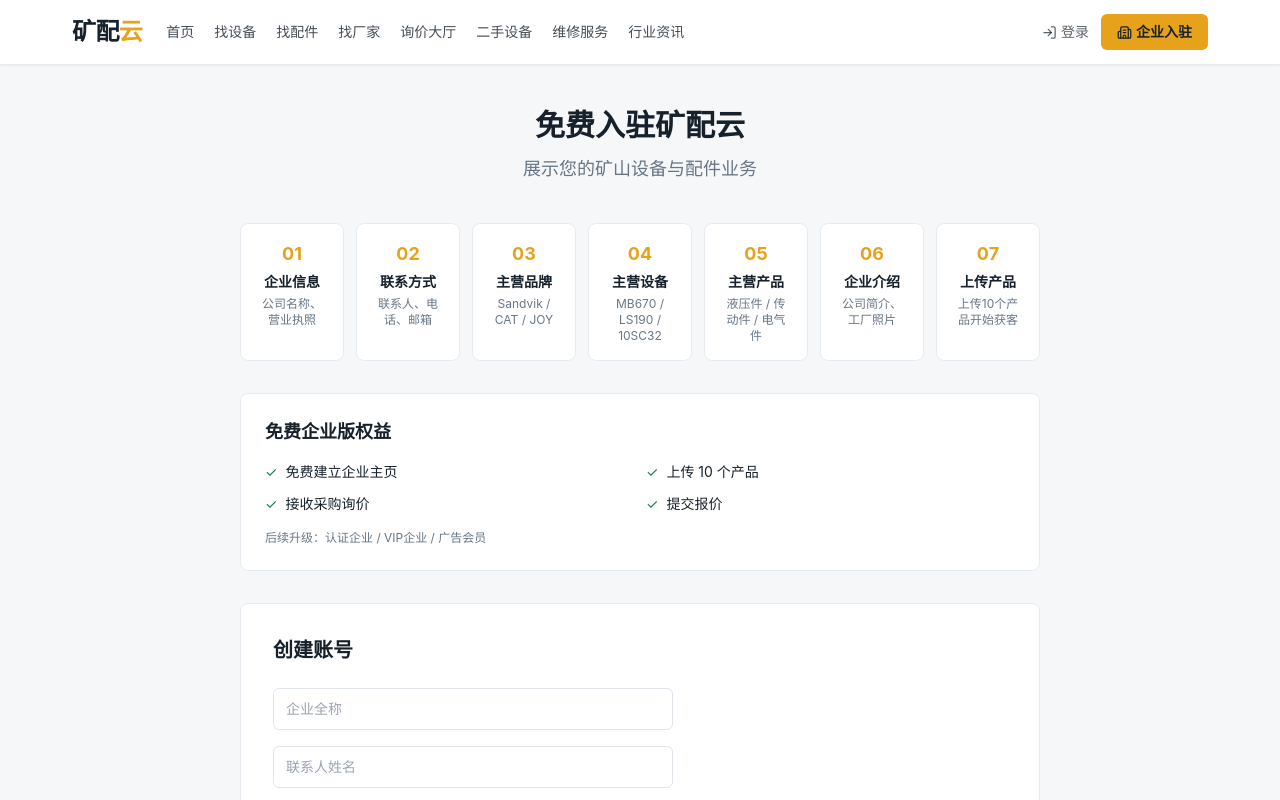
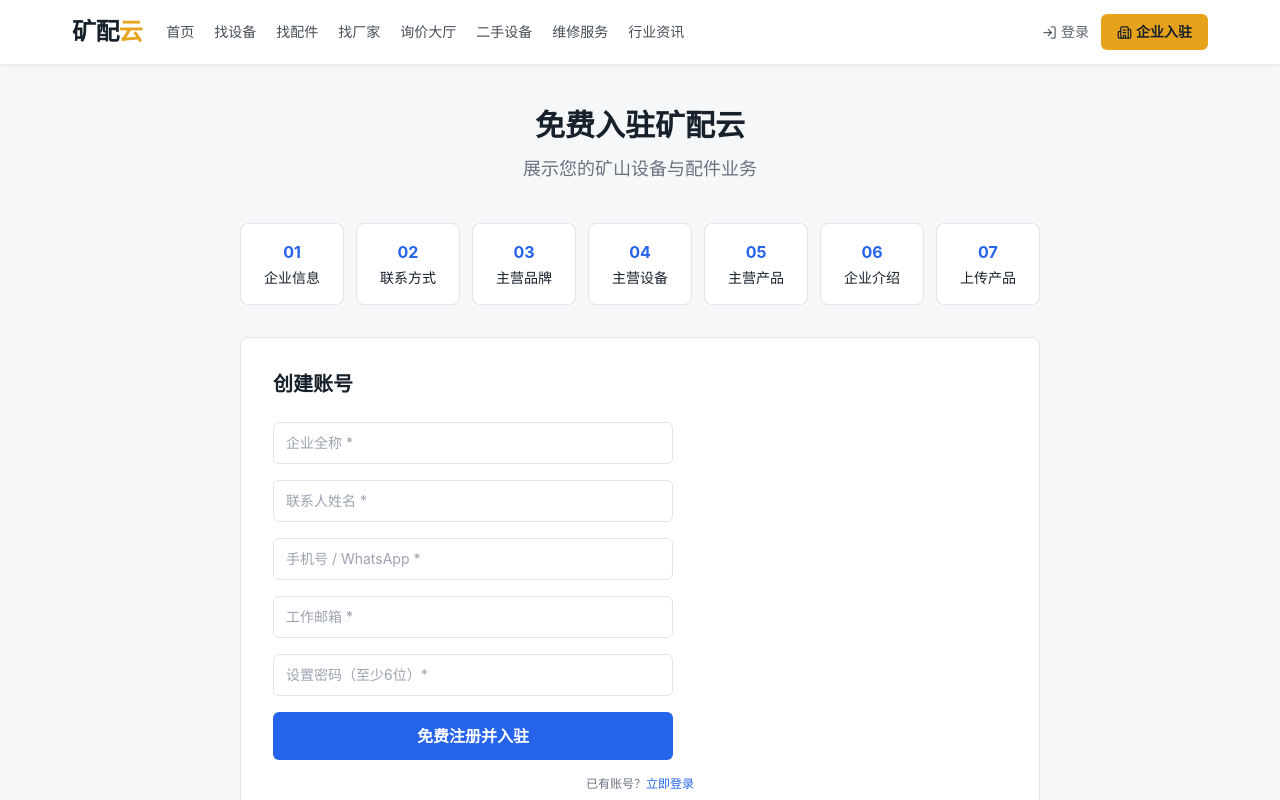
Before and after one commit to liuxfparts-bit/mining-parts-cloud, a Next.js app: page /register in a window 1280 px wide. Shown: the top 800 px of the page. Built offline with nearby package versions, Linux system fonts and the light colour scheme.

Commit message:
fix: 注册页真实表单 + /api/register 后端

```diff
--- /dev/null
+++ b/src/app/api/register/route.ts
@@ -0,0 +1,40 @@
+import { NextResponse } from "next/server";
+import bcrypt from "bcryptjs";
+import { prisma } from "@/lib/prisma";
+
+export async function POST(req: Request) {
+  try {
+    const { company, contactName, phone, email, password } = await req.json();
+
+    if (!company || !contactName || !phone || !email || !password) {
+      return NextResponse.json({ success: false, message: "请填写完整信息" }, { status: 400 });
+    }
+    if (password.length < 6) {
+      return NextResponse.json({ success: false, message: "密码至少6位" }, { status: 400 });
+    }
+
+    const existing = await prisma.user.findUnique({ where: { email } });
+    if (existing) {
+      return NextResponse.json({ success: false, message: "该邮箱已注册，请直接登录" }, { status: 409 });
+    }
+
+    const passwordHash = await bcrypt.hash(password, 10);
+
+    await prisma.user.create({
+      data: {
+        email,
+        name: contactName,
+        passwordHash,
+        role: "SUPPLIER",
+        company,
+        phone,
+        status: "ACTIVE",
+      },
+    });
+
+    return NextResponse.json({ success: true, message: "注册成功" });
+  } catch (e: any) {
+    console.error("register error:", e);
+    return NextResponse.json({ success: false, message: "服务器错误，请稍后重试" }, { status: 500 });
+  }
+}
--- a/src/app/register/page.tsx
+++ b/src/app/register/page.tsx
@@ -1,61 +1,105 @@
+"use client";
+
+import { useState } from "react";
+import { useRouter } from "next/navigation";
+
 export default function RegisterPage() {
-  const steps = [
-    { num: "01", title: "企业信息", desc: "公司名称、营业执照" },
-    { num: "02", title: "联系方式", desc: "联系人、电话、邮箱" },
-    { num: "03", title: "主营品牌", desc: "Sandvik / CAT / JOY" },
-    { num: "04", title: "主营设备", desc: "MB670 / LS190 / 10SC32" },
-    { num: "05", title: "主营产品", desc: "液压件 / 传动件 / 电气件" },
-    { num: "06", title: "企业介绍", desc: "公司简介、工厂照片" },
-    { num: "07", title: "上传产品", desc: "上传10个产品开始获客" },
-  ];
+  const router = useRouter();
+  const [loading, setLoading] = useState(false);
+  const [error, setError] = useState("");
+  const [success, setSuccess] = useState(false);
+
+  async function handleSubmit(e: React.FormEvent<HTMLFormElement>) {
+    e.preventDefault();
+    setError("");
+    setLoading(true);
+
+    const form = e.currentTarget;
+    const data = new FormData(form);
+    const company = (data.get("company") as string)?.trim();
+    const contactName = (data.get("contactName") as string)?.trim();
+    const phone = (data.get("phone") as string)?.trim();
+    const email = (data.get("email") as string)?.trim();
+    const password = data.get("password") as string;
+
+    // 前端校验
+    if (!company) return setError("请填写企业全称"), setLoading(false);
+    if (!contactName) return setError("请填写联系人姓名"), setLoading(false);
+    if (!phone) return setError("请填写手机号/WhatsApp"), setLoading(false);
+    if (!email || !/^[^\s@]+@[^\s@]+\.[^\s@]+$/.test(email)) return setError("请填写正确的邮箱"), setLoading(false);
+    if (!password || password.length < 6) return setError("密码至少6位"), setLoading(false);
+
+    try {
+      const res = await fetch("/api/register", {
+        method: "POST",
+        headers: { "Content-Type": "application/json" },
+        body: JSON.stringify({ company, contactName, phone, email, password }),
+      });
+      const json = await res.json();
+      if (!res.ok || !json.success) {
+        setError(json.message || "注册失败，请稍后重试");
+      } else {
+        setSuccess(true);
+        setTimeout(() => router.push("/login?registered=1"), 1500);
+      }
+    } catch {
+      setError("网络错误，请检查连接后重试");
+    } finally {
+      setLoading(false);
+    }
+  }
 
   return (
     <div className="container py-[42px]">
       <div className="max-w-[800px] mx-auto">
-        {/* 标题 */}
         <div className="text-center mb-10">
           <h1 className="text-3xl font-bold mb-3">免费入驻矿配云</h1>
-          <p className="text-lg text-muted">展示您的矿山设备与配件业务</p>
+          <p className="text-lg text-gray-500">展示您的矿山设备与配件业务</p>
         </div>
 
-        {/* 步骤 */}
         <div className="grid grid-cols-2 md:grid-cols-4 lg:grid-cols-7 gap-3 mb-8">
-          {steps.map((s) => (
-            <div key={s.num} className="bg-white border border-line rounded-lg p-4 text-center">
-              <div className="text-accent font-bold text-lg">{s.num}</div>
-              <div className="text-sm font-bold mt-1">{s.title}</div>
-              <div className="text-xs text-muted mt-1">{s.desc}</div>
+          {[
+            { n: "01", t: "企业信息" }, { n: "02", t: "联系方式" },
+            { n: "03", t: "主营品牌" }, { n: "04", t: "主营设备" },
+            { n: "05", t: "主营产品" }, { n: "06", t: "企业介绍" },
+            { n: "07", t: "上传产品" },
+          ].map((s) => (
+            <div key={s.n} className="bg-white border rounded-lg p-4 text-center">
+              <div className="text-blue-600 font-bold">{s.n}</div>
+              <div className="text-sm font-medium mt-1">{s.t}</div>
             </div>
           ))}
         </div>
 
-        {/* 免费权益 */}
-        <div className="bg-white border border-line rounded-lg p-6 mb-8">
-          <h2 className="text-lg font-bold mb-4">免费企业版权益</h2>
-          <div className="grid grid-cols-2 gap-3 text-sm">
-            <div className="flex items-center gap-2"><span className="text-green">✓</span> 免费建立企业主页</div>
-            <div className="flex items-center gap-2"><span className="text-green">✓</span> 上传 10 个产品</div>
-            <div className="flex items-center gap-2"><span className="text-green">✓</span> 接收采购询价</div>
-            <div className="flex items-center gap-2"><span className="text-green">✓</span> 提交报价</div>
-          </div>
-          <p className="text-xs text-muted mt-4">后续升级：认证企业 / VIP企业 / 广告会员</p>
-        </div>
+        <div className="bg-white border rounded-lg p-8">
+          <h2 className="text-xl font-bold mb-6">创建账号</h2>
 
-        {/* 注册表单 */}
-        <div className="bg-white border border-line rounded-lg p-8">
-          <h2 className="text-xl font-bold mb-6">创建账号</h2>
-          <div className="space-y-4 max-w-[400px]">
-            <input className="w-full border rounded-md px-3 py-2.5 text-sm" placeholder="企业全称" />
-            <input className="w-full border rounded-md px-3 py-2.5 text-sm" placeholder="联系人姓名" />
-            <input className="w-full border rounded-md px-3 py-2.5 text-sm" placeholder="手机号 / WhatsApp" />
-            <input className="w-full border rounded-md px-3 py-2.5 text-sm" placeholder="工作邮箱" type="email" />
-            <input className="w-full border rounded-md px-3 py-2.5 text-sm" placeholder="设置密码" type="password" />
-            <button className="w-full bg-accent text-ink font-bold py-3 rounded-md hover:bg-[#d49215] transition-colors">
-              免费注册并入驻
+          {error && (
+            <div className="mb-4 p-3 bg-red-50 text-red-700 rounded text-sm">{error}</div>
+          )}
+          {success && (
+            <div className="mb-4 p-3 bg-green-50 text-green-700 rounded text-sm">
+              注册成功，正在跳转登录页...
+            </div>
+          )}
+
+          <form onSubmit={handleSubmit} className="space-y-4 max-w-[400px]">
+            <input name="company" className="w-full border rounded-md px-3 py-2.5 text-sm" placeholder="企业全称 *" required />
+            <input name="contactName" className="w-full border rounded-md px-3 py-2.5 text-sm" placeholder="联系人姓名 *" required />
+            <input name="phone" className="w-full border rounded-md px-3 py-2.5 text-sm" placeholder="手机号 / WhatsApp *" required />
+            <input name="email" type="email" className="w-full border rounded-md px-3 py-2.5 text-sm" placeholder="工作邮箱 *" required />
+            <input name="password" type="password" minLength={6} className="w-full border rounded-md px-3 py-2.5 text-sm" placeholder="设置密码（至少6位）*" required />
+            <button
+              type="submit"
+              disabled={loading}
+              className="w-full bg-blue-600 text-white font-bold py-3 rounded-md hover:bg-blue-700 disabled:opacity-50"
+            >
+              {loading ? "注册中..." : "免费注册并入驻"}
             </button>
-          </div>
-          <p className="text-xs text-muted text-center mt-4">
-            已有账号？<a href="/login" className="text-accent">立即登录</a>
+          </form>
+
+          <p className="text-xs text-gray-500 text-center mt-4">
+            已有账号？<a href="/login" className="text-blue-600">立即登录</a>
           </p>
         </div>
       </div>
```
